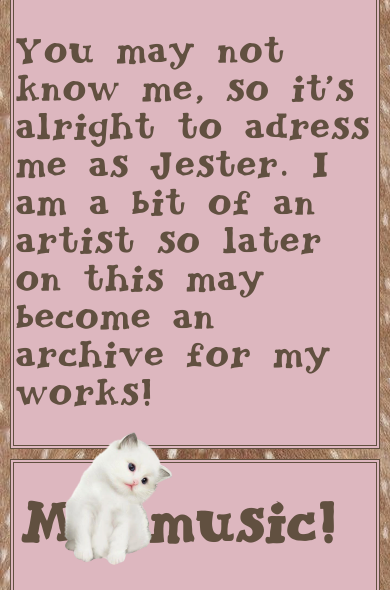
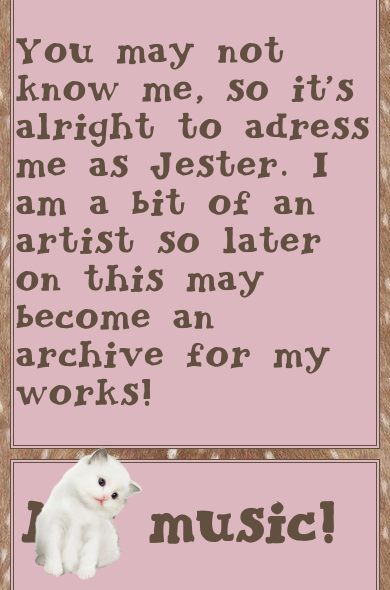
Before and after one commit to EvaYanovich/goaty, a plain HTML site: page index.html in a window 390 px wide. Shown: the part 248-838 px from the top of the page. Drawn offline with Linux system fonts and the light colour scheme.

Commit message:
main.css

```diff
--- a/css/main.css
+++ b/css/main.css
@@ -134,4 +134,8 @@ audio::-webkit-media-controls-panel {
         top: -30px;
         right:0px;
     }
+     .overlay-for-kitten{
+        left:-40px;
+        bottom:-20px;
+    }
 }
```
